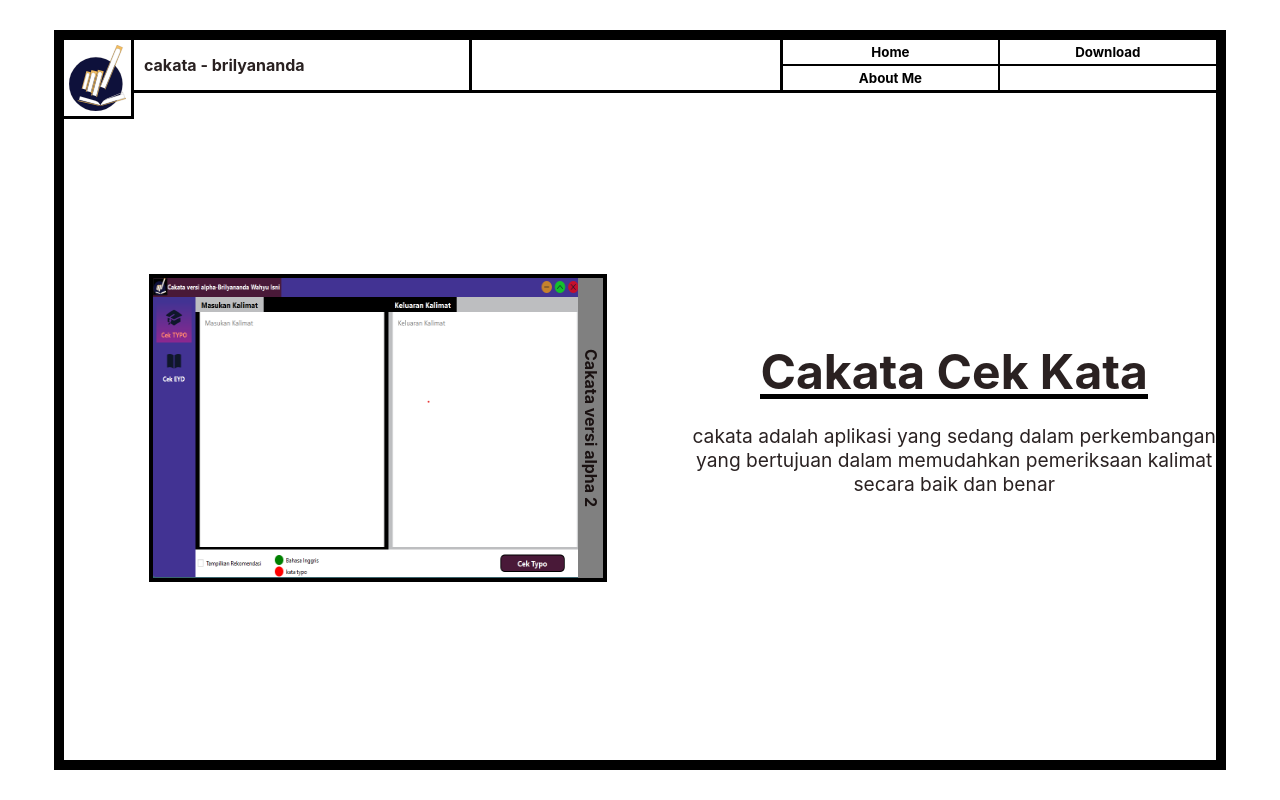
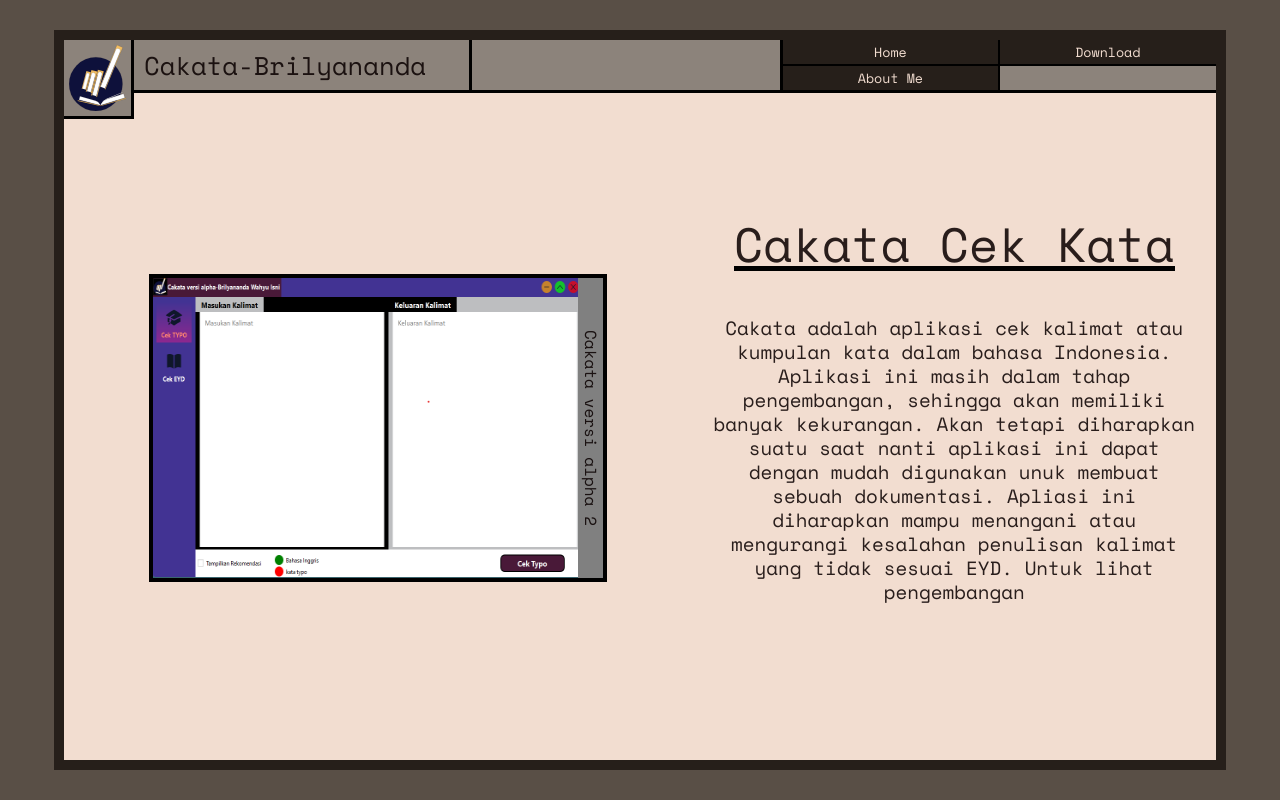
Before and after one commit to BrilyanandaWahyuIsni/cekata-web-sementara, a website built with Vite: page index.html in a window 1280 px wide. Built offline with nearby package versions, Linux system fonts and the light colour scheme.

Commit message:
perbahruan sementara
masih belum siap

```diff
--- /dev/null
+++ b/color.txt
@@ -0,0 +1,6 @@
+
+#594F46
+#8C837B
+#A6A09C
+#261F1A
+#F2DDD0
--- a/index.html
+++ b/index.html
@@ -2,9 +2,9 @@
 <html lang="en">
 	<head>
 		<meta charset="UTF-8" />
-		<link rel="icon" type="image/svg+xml" href="/vite.svg" />
+		<link rel="icon" type="image/svg+xml" href="./public/logo-bwi.svg" />
 		<meta name="viewport" content="width=device-width, initial-scale=1.0" />
-		<title>Vite App</title>
+		<title>Cakata - Cek Kata</title>
 	</head>
 	<body>
 		<div id="app">
@@ -14,16 +14,18 @@
 				<div class="pembungkus-kepala-judul">
 					<div class="kepala-judul">
 						<img src="./public/logo-bwi.svg" alt="logo cakata" />
-						<div class="judul">cakata - brilyananda</div>
+						<div class="judul">Cakata-Brilyananda</div>
 						<div class="menu-sub">
-							<div><a href="">Home</a></div>
+							<div><a href="#Home">Home</a></div>
 							<div><a href="">Download</a></div>
 							<div><a href="">About Me</a></div>
 						</div>
 					</div>
 				</div>
+
+				<div class="bungkus-isi">
 					<!-- isi dari web -->
-				<div class="isi-web">
+					<div id="Home" class="isi-web">
 						<div class="gambar-isi">
 							<div class="bingkai-gambar">
 								<img src="./public/gambar design.png" />
@@ -33,8 +35,31 @@
 						<div class="keterangan-isi">
 							<div>Cakata Cek Kata</div>
 							<div>
-							cakata adalah aplikasi yang sedang dalam perkembangan yang bertujuan dalam memudahkan
-							pemeriksaan kalimat secara baik dan benar
+								Cakata adalah aplikasi cek kalimat atau kumpulan kata dalam bahasa Indonesia. Aplikasi
+								ini masih dalam tahap pengembangan, sehingga akan memiliki banyak kekurangan. Akan
+								tetapi diharapkan suatu saat nanti aplikasi ini dapat dengan mudah digunakan unuk
+								membuat sebuah dokumentasi. Apliasi ini diharapkan mampu menangani atau mengurangi
+								kesalahan penulisan kalimat yang tidak sesuai EYD. Untuk lihat pengembangan
+							</div>
+						</div>
+					</div>
+					<!-- nnnn -->
+					<div class="isi-web2">
+						<div class="gambar-isi">
+							<div class="bingkai-gambar">
+								<img src="./public/gambar design.png" />
+								<h4>Cakata versi alpha 2</h4>
+							</div>
+						</div>
+						<div class="keterangan-isi">
+							<div>Cakata Cek Kata</div>
+							<div>
+								Cakata adalah aplikasi cek kalimat atau kumpulan kata dalam bahasa Indonesia. Aplikasi
+								ini masih dalam tahap pengembangan, sehingga akan memiliki banyak kekurangan. Akan
+								tetapi diharapkan suatu saat nanti aplikasi ini dapat dengan mudah digunakan unuk
+								membuat sebuah dokumentasi. Apliasi ini diharapkan mampu menangani atau mengurangi
+								kesalahan penulisan kalimat yang tidak sesuai EYD. Untuk lihat pengembangan
+							</div>
 						</div>
 					</div>
 				</div>
--- a/src/style/_isi_web.scss
+++ b/src/style/_isi_web.scss
@@ -2,6 +2,18 @@
 
 @mixin bd {
 	border: 1px solid red;
+}
+
+
+.bungkus-isi {
+	width: 100%;
+	height: calc(100% - mx.$hj_judul);
+	overflow: hidden;
+	overflow-y: scroll;
+
+	&::-webkit-scrollbar {
+		width: 0px;
+	}
 }
 
 .isi-web {
@@ -9,7 +21,7 @@
 	width: 100%;
 	grid-template-columns: 1.2fr 1fr;
 	grid-template-rows: 1fr;
-	height: calc(100% - mx.$hj_judul);
+	height: 100%;
 
 	& .gambar-isi {
 		display: flex;
@@ -65,6 +77,7 @@
 		& div:nth-child(2) {
 			font-size: 1.2rem;
 			text-align: center;
+			padding: 20px;
 		}
 	}
 }
--- a/src/style/_kepala.scss
+++ b/src/style/_kepala.scss
@@ -4,6 +4,7 @@
 		width: 100%;
 		display: flex;
 		justify-content: end;
+		background-color: mx.$c2;
 
 		.kepala-judul {
 			height: mx.$hj_judul;
@@ -21,6 +22,7 @@
 				border-right: 3px solid black;
 				border-bottom: 3px solid black;
 				left: -70px;
+				background-color: mx.$c2;
 			}
 
 			.judul {
@@ -28,7 +30,8 @@
 				align-items: center;
 				padding-left: 10px;
 				border-right: 3px solid black;
-				font-size: medium;
+				font-size: 1.6rem;
+				font-weight: 900;
 				height: 100%;
 				width: 30%;
 				font-weight: bolder;
@@ -41,12 +44,15 @@
 				height: 100%;
 				width: 40%;
 				border-left: 3px solid black;
+				background-color: mx.$c2;
 
 				& div {
 					box-sizing: border-box;
 					display: flex;
 					justify-content: center;
 					position: relative;
+					z-index: 2;
+					background-color: mx.$c4;
 
 					& a {
 						font-size: small;
@@ -57,11 +63,12 @@
 						text-align: center;
 						font-size: smaller;
 						font-weight: bold;
+						color: mx.$c5;
 					}
 
 					&:hover {
 						& a {
-							color: white;
+							color: mx.$c4;
 						}
 
 						&::before {
@@ -77,7 +84,7 @@
 						top: 0;
 						left: 0;
 						z-index: -1;
-						background-color: black;
+						background-color: mx.$c2;
 						transform: scaleX(0);
 						transition: transform 1.5s;
 						transform-origin: 0 0;
--- a/src/style/_mixin.scss
+++ b/src/style/_mixin.scss
@@ -1 +1,6 @@
 $hj_judul: 50px;
+$c1: #594F46;
+$c2: #8C837B;
+$c3: #A6A09C;
+$c4: #261F1A;
+$c5: #F2DDD0;
--- a/src/style/style.scss
+++ b/src/style/style.scss
@@ -1,4 +1,5 @@
 @use './home';
+@use 'mixin' as mx;
 
 :root {
 	font-family: Inter, Avenir, Helvetica, Arial, sans-serif;
@@ -17,10 +18,16 @@
 	-webkit-text-size-adjust: 100%;
 }
 
+@font-face {
+	font-family: "Space Mono";
+	src: url('../font/SpaceMono-Regular.ttf');
+}
+
 
 * {
 	padding: 0;
 	margin: 0;
+	font-family: 'Space Mono';
 }
 
 body {
@@ -28,10 +35,12 @@ body {
 	justify-content: center;
 	align-items: center;
 	min-height: 100vh;
+	background-color: mx.$c1;
 }
 
 .nanda {
-	border: 10px solid black;
+	border: 10px solid mx.$c4;
 	width: 90vw;
 	height: 90vh;
+	background-color: mx.$c5;
 }
```
Also changed, not shown: src/font/SpaceMono-Regular.ttf (added). Lines whose indentation alone changed are shown as unchanged.
